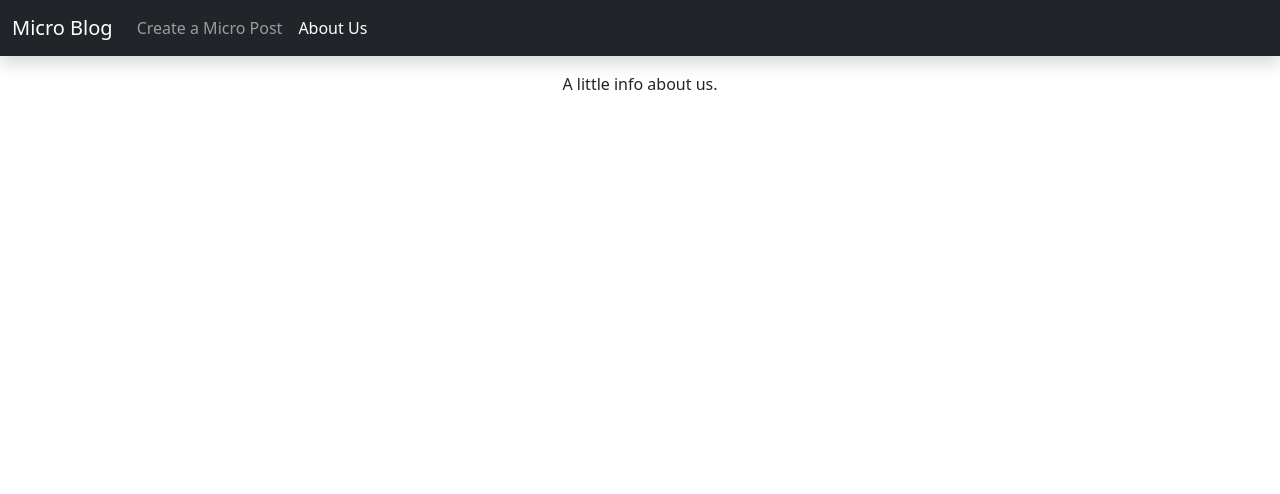
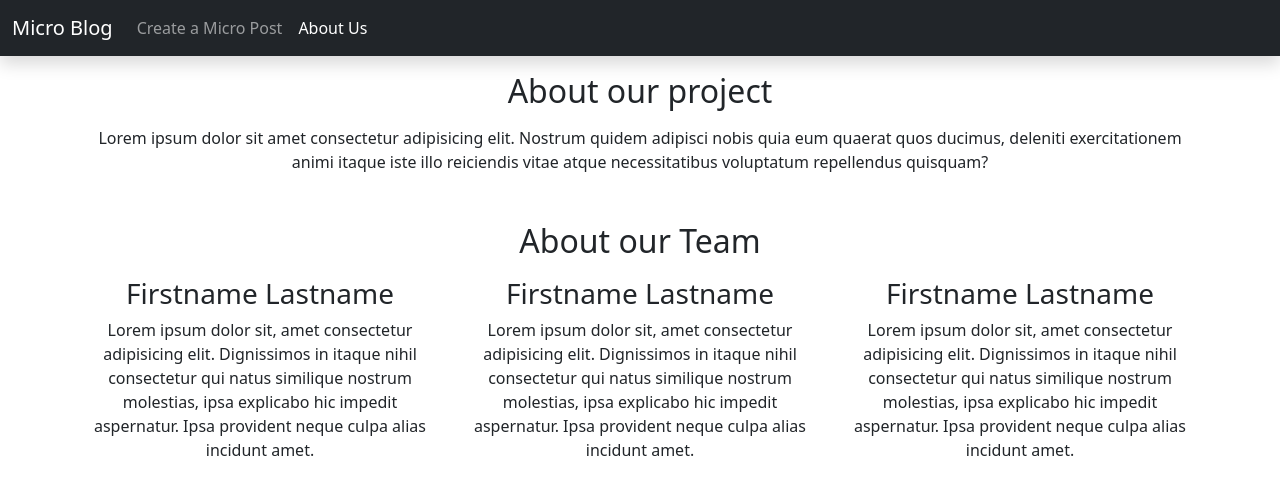
Before and after one commit to CUNYTechPrep/project-starter, a React (Create React App) app in the folder client/: page /about-us in a window 1280 px wide. Shown: the top 494 px of the page. Built offline with nearby package versions, Linux system fonts and the light colour scheme.

Commit message:
Update AboutUsPage add sections for app, team info

```diff
--- a/client/src/pages/AboutUsPage.js
+++ b/client/src/pages/AboutUsPage.js
@@ -1,7 +1,49 @@
 import React from "react";
 
 function AboutUsPage(props) {
-  return <div>A little info about us.</div>;
+  return (
+    <>
+      <div className="col text-center">
+        <h2 className="mb-3">About our project</h2>
+        <p className="mb-5">
+          Lorem ipsum dolor sit amet consectetur adipisicing elit. Nostrum
+          quidem adipisci nobis quia eum quaerat quos ducimus, deleniti
+          exercitationem animi itaque iste illo reiciendis vitae atque
+          necessitatibus voluptatum repellendus quisquam?
+        </p>
+        <h2 className="mb-3">About our Team</h2>
+        <div className="row">
+          <div className="col-lg-4">
+            <h3>Firstname Lastname</h3>
+            <p>
+              Lorem ipsum dolor sit, amet consectetur adipisicing elit.
+              Dignissimos in itaque nihil consectetur qui natus similique
+              nostrum molestias, ipsa explicabo hic impedit aspernatur. Ipsa
+              provident neque culpa alias incidunt amet.
+            </p>
+          </div>
+          <div className="col-lg-4">
+            <h3>Firstname Lastname</h3>
+            <p>
+              Lorem ipsum dolor sit, amet consectetur adipisicing elit.
+              Dignissimos in itaque nihil consectetur qui natus similique
+              nostrum molestias, ipsa explicabo hic impedit aspernatur. Ipsa
+              provident neque culpa alias incidunt amet.
+            </p>
+          </div>
+          <div className="col-lg-4">
+            <h3>Firstname Lastname</h3>
+            <p>
+              Lorem ipsum dolor sit, amet consectetur adipisicing elit.
+              Dignissimos in itaque nihil consectetur qui natus similique
+              nostrum molestias, ipsa explicabo hic impedit aspernatur. Ipsa
+              provident neque culpa alias incidunt amet.
+            </p>
+          </div>
+        </div>
+      </div>
+    </>
+  );
 }
 
 export default AboutUsPage;
```
